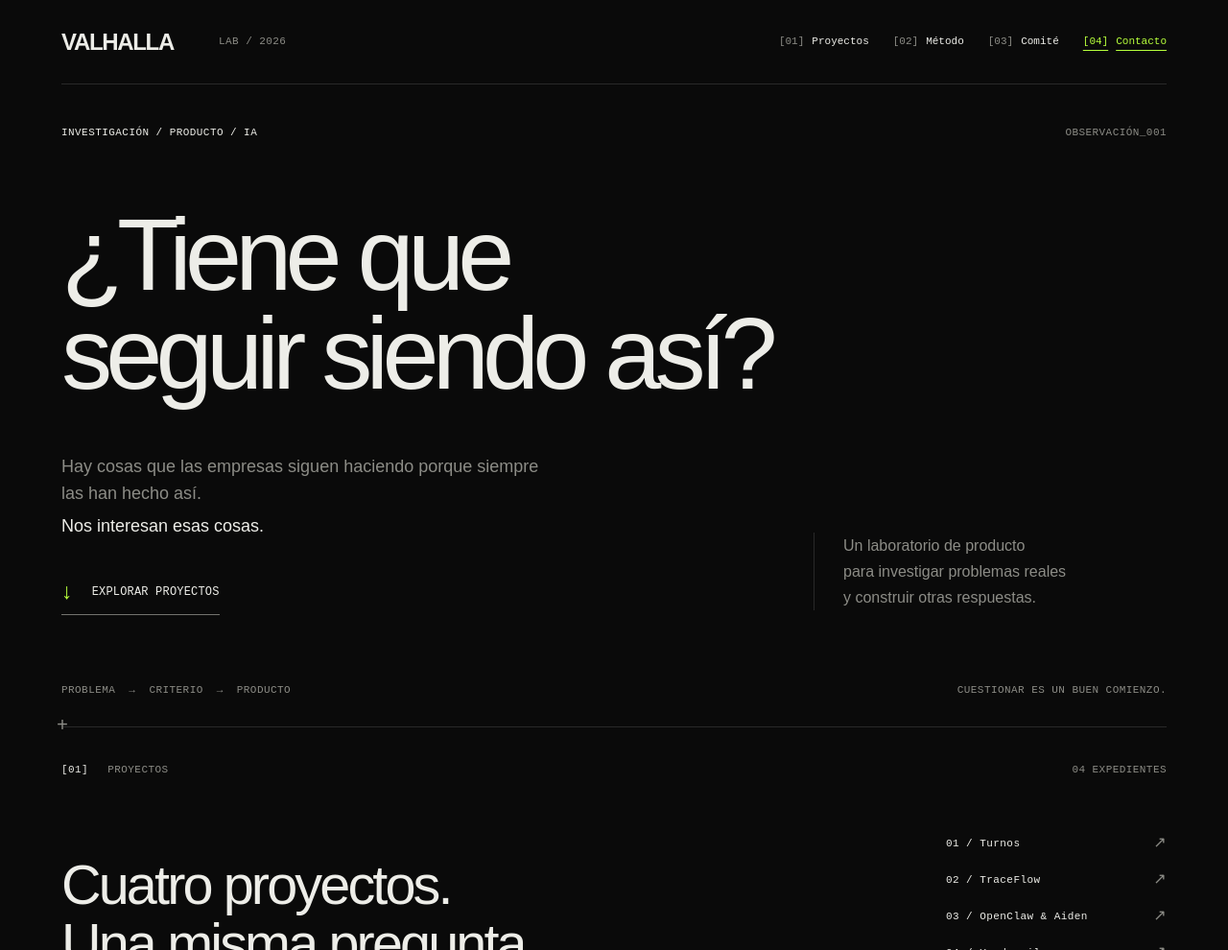
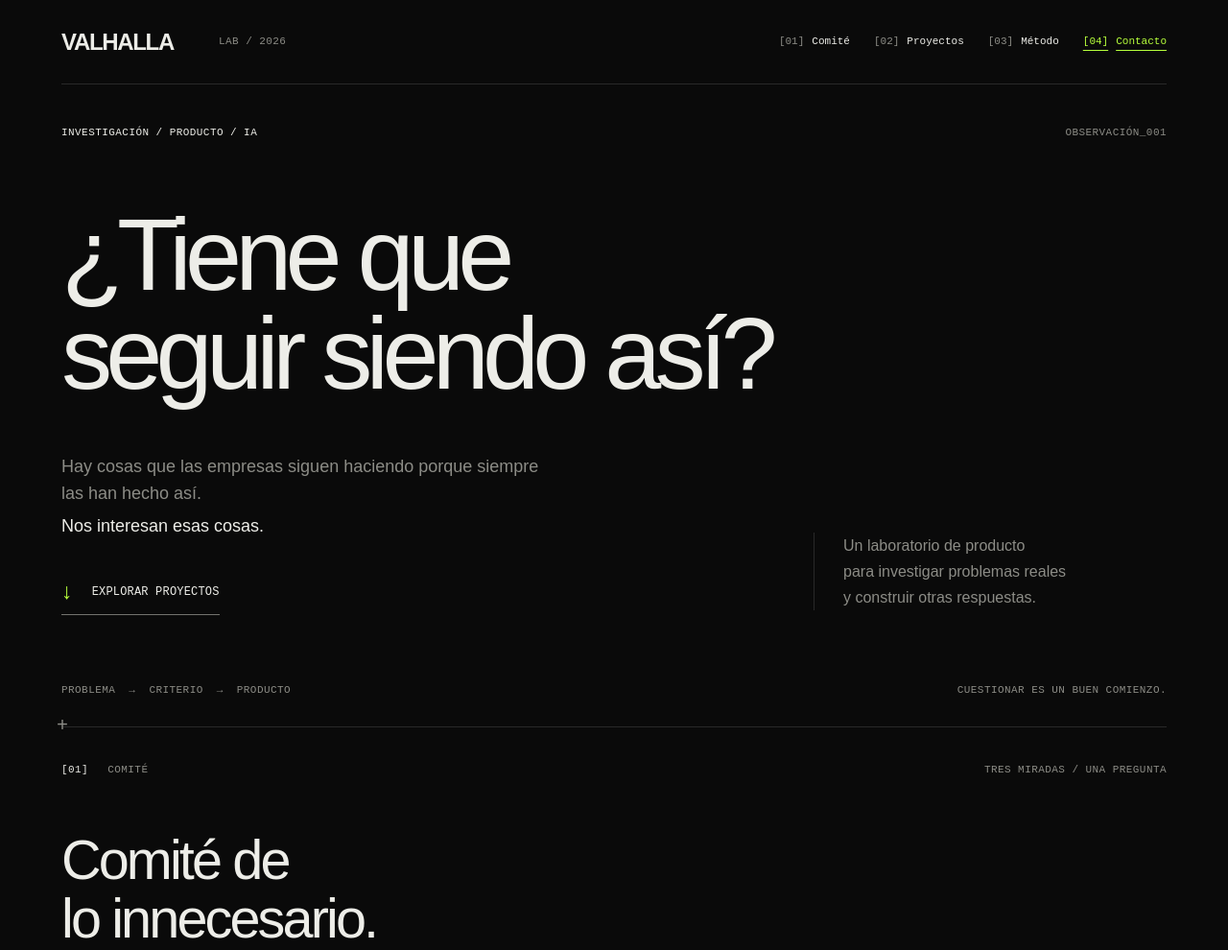
Before and after one commit to mquitoss/valhalla-committee, a website built with Vite: page index.html in a window 1280 px wide. Shown: the top 990 px of the page at 96% size. Built offline with nearby package versions, Linux system fonts and the light colour scheme; no server answers; files whose address does not match are found by name.

Commit message:
Move committee before projects and align navigation order

```diff
--- a/index.html
+++ b/index.html
@@ -21,9 +21,9 @@
         <span class="header-note mono">LAB / <span data-year>2026</span></span>
         <button class="nav-toggle mono" type="button" aria-expanded="false" aria-controls="main-nav" hidden>MENÚ / 04 <span class="menu-symbol" aria-hidden="true">+</span></button>
         <nav class="main-nav" id="main-nav" aria-label="Navegación principal">
-          <a href="#proyectos"><span class="nav-number">[01]</span> Proyectos</a>
-          <a href="#metodo"><span class="nav-number">[02]</span> Método</a>
-          <a href="#comite"><span class="nav-number">[03]</span> Comité</a>
+          <a href="#comite"><span class="nav-number">[01]</span> Comité</a>
+          <a href="#proyectos"><span class="nav-number">[02]</span> Proyectos</a>
+          <a href="#metodo"><span class="nav-number">[03]</span> Método</a>
           <a href="#contacto" data-cta="header-contact"><span class="nav-number">[04]</span> Contacto</a>
         </nav>
       </div>
@@ -40,8 +40,25 @@
         <div class="hero-baseline mono"><span>PROBLEMA <span aria-hidden="true">→</span> CRITERIO <span aria-hidden="true">→</span> PRODUCTO</span><span class="baseline-note">CUESTIONAR ES UN BUEN COMIENZO.</span></div>
       </section>
 
+      <section class="committee-section wrap section-block" id="comite" aria-labelledby="committee-title" data-nav-section>
+        <div class="section-topline mono"><p><span class="section-index">[01]</span> COMITÉ</p><span>TRES MIRADAS / UNA PREGUNTA</span></div>
+        <div class="committee-layout">
+          <div class="committee-copy">
+            <h2 id="committee-title">Comité de<br /> lo innecesario.</h2>
+            <p>Antes de hacer una tarea más rápida, preguntamos si hace falta. Investigamos procesos que las empresas han aprendido a soportar y exploramos qué puede simplificarse, qué debe cambiar y qué puede desaparecer.</p>
+            <p>Somos Marc, Raúl y Javi. Tres miradas para decidir qué merece construirse. IA cuando ayuda. Software cuando basta.</p>
+            <dl class="people">
+              <div><dt><span class="person-initial mono">M /</span> Marc</dt><dd>Ingeniería + producto<br />Del problema al producto.</dd></div>
+              <div><dt><span class="person-initial mono">R /</span> Raúl</dt><dd>Negocio + operaciones<br />Del trabajo diario a la necesidad real.</dd></div>
+              <div><dt><span class="person-initial mono">J /</span> Javi</dt><dd>Tecnología + negocio<br />De lo posible a lo que tiene sentido.</dd></div>
+            </dl>
+          </div>
+          <figure class="committee-figure"><svg viewBox="0 0 480 350" role="img" aria-labelledby="committee-diagram-title committee-diagram-description"><title id="committee-diagram-title">Tres perfiles complementarios</title><desc id="committee-diagram-description">Marc aporta ingeniería y producto; Raúl, negocio y operaciones; Javi, tecnología y negocio. Sus tres perspectivas conectan problema, mercado y ejecución.</desc><g class="diagram-guide" aria-hidden="true"><path d="M240 0v350M0 275h480"/><path d="M16 16v10m-5-5h10M459 324v10m-5-5h10"/></g><path class="triangle-line" d="M240 51 67 275h346Z"/><g class="diagram-point"><circle cx="240" cy="51" r="25"/><circle cx="67" cy="275" r="25"/><circle cx="413" cy="275" r="25"/></g><g class="triangle-initial" text-anchor="middle"><text x="240" y="59">M</text><text x="67" y="283">R</text><text x="413" y="283">J</text></g><text class="diagram-label" x="240" y="218" text-anchor="middle">CRITERIO COMPARTIDO</text></svg><figcaption class="mono">PROBLEMA <span aria-hidden="true">×</span> MERCADO <span aria-hidden="true">×</span> EJECUCIÓN</figcaption></figure>
+        </div>
+      </section>
+
       <section class="projects-section wrap section-block" id="proyectos" aria-labelledby="projects-title" data-nav-section>
-        <div class="section-topline mono"><p><span class="section-index">[01]</span> PROYECTOS</p><span>04 EXPEDIENTES</span></div>
+        <div class="section-topline mono"><p><span class="section-index">[02]</span> PROYECTOS</p><span>04 EXPEDIENTES</span></div>
         <div class="section-heading"><h2 id="projects-title">Cuatro proyectos.<br /> Una misma pregunta.</h2><nav class="project-index mono" aria-label="Índice de proyectos"><a href="#turnos">01 / Turnos <span aria-hidden="true">↗</span></a><a href="#traceflow">02 / TraceFlow <span aria-hidden="true">↗</span></a><a href="#aiden">03 / OpenClaw & Aiden <span aria-hidden="true">↗</span></a><a href="#yggdrasil">04 / Yggdrasil <span aria-hidden="true">↗</span></a></nav></div>
 
         <article class="project project--turnos" id="turnos" data-project="turnos" aria-labelledby="turnos-title">
@@ -164,7 +181,7 @@
       </section>
 
       <section class="method-section wrap section-block" id="metodo" aria-labelledby="method-title" data-nav-section>
-        <div class="section-topline mono"><p><span class="section-index">[02]</span> MÉTODO</p><span>DEL PROBLEMA A LA EVIDENCIA</span></div>
+        <div class="section-topline mono"><p><span class="section-index">[03]</span> MÉTODO</p><span>DEL PROBLEMA A LA EVIDENCIA</span></div>
         <div class="method-thesis"><h2 id="method-title"><span>La IA hace abundante<br /> la capacidad de construir.</span><strong>El criterio sigue<br /> siendo escaso.</strong></h2><p>Elegir qué construir.<br /> Para quién.<br /> Y con qué límites.</p></div>
         <ol class="method-steps" role="list">
           <li><span class="method-number mono">01 /</span><div><h3>Observar</h3><p>Encontrar una fricción real en el trabajo cotidiano.</p></div></li>
@@ -174,23 +191,6 @@
           <li><span class="method-number mono">05 /</span><div><h3>Aprender</h3><p>Decidir qué mejorar, qué seguir explorando y qué dejar atrás.</p></div></li>
         </ol>
         <p class="method-loop mono"><span aria-hidden="true">↳</span> CADA RESPUESTA ABRE LA SIGUIENTE PREGUNTA.</p>
-      </section>
-
-      <section class="committee-section wrap section-block" id="comite" aria-labelledby="committee-title" data-nav-section>
-        <div class="section-topline mono"><p><span class="section-index">[03]</span> COMITÉ</p><span>TRES MIRADAS / UNA PREGUNTA</span></div>
-        <div class="committee-layout">
-          <div class="committee-copy">
-            <h2 id="committee-title">Comité de<br /> lo innecesario.</h2>
-            <p>Antes de hacer una tarea más rápida, preguntamos si hace falta. Investigamos procesos que las empresas han aprendido a soportar y exploramos qué puede simplificarse, qué debe cambiar y qué puede desaparecer.</p>
-            <p>Somos Marc, Raúl y Javi. Tres miradas para decidir qué merece construirse. IA cuando ayuda. Software cuando basta.</p>
-            <dl class="people">
-              <div><dt><span class="person-initial mono">M /</span> Marc</dt><dd>Ingeniería + producto<br />Del problema al producto.</dd></div>
-              <div><dt><span class="person-initial mono">R /</span> Raúl</dt><dd>Negocio + operaciones<br />Del trabajo diario a la necesidad real.</dd></div>
-              <div><dt><span class="person-initial mono">J /</span> Javi</dt><dd>Tecnología + negocio<br />De lo posible a lo que tiene sentido.</dd></div>
-            </dl>
-          </div>
-          <figure class="committee-figure"><svg viewBox="0 0 480 350" role="img" aria-labelledby="committee-diagram-title committee-diagram-description"><title id="committee-diagram-title">Tres perfiles complementarios</title><desc id="committee-diagram-description">Marc aporta ingeniería y producto; Raúl, negocio y operaciones; Javi, tecnología y negocio. Sus tres perspectivas conectan problema, mercado y ejecución.</desc><g class="diagram-guide" aria-hidden="true"><path d="M240 0v350M0 275h480"/><path d="M16 16v10m-5-5h10M459 324v10m-5-5h10"/></g><path class="triangle-line" d="M240 51 67 275h346Z"/><g class="diagram-point"><circle cx="240" cy="51" r="25"/><circle cx="67" cy="275" r="25"/><circle cx="413" cy="275" r="25"/></g><g class="triangle-initial" text-anchor="middle"><text x="240" y="59">M</text><text x="67" y="283">R</text><text x="413" y="283">J</text></g><text class="diagram-label" x="240" y="218" text-anchor="middle">CRITERIO COMPARTIDO</text></svg><figcaption class="mono">PROBLEMA <span aria-hidden="true">×</span> MERCADO <span aria-hidden="true">×</span> EJECUCIÓN</figcaption></figure>
-        </div>
       </section>
 
       <section class="contact-section wrap section-block" id="contacto" aria-labelledby="contact-title" data-nav-section>
```
